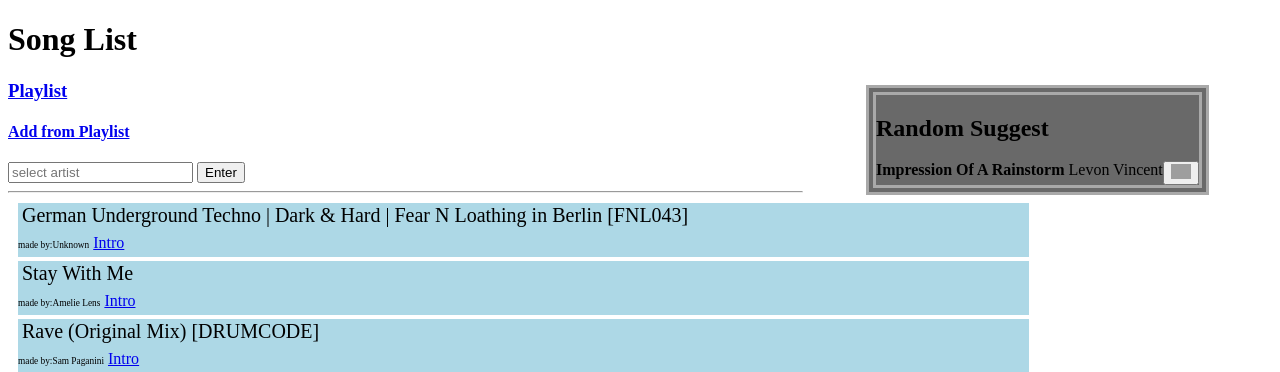
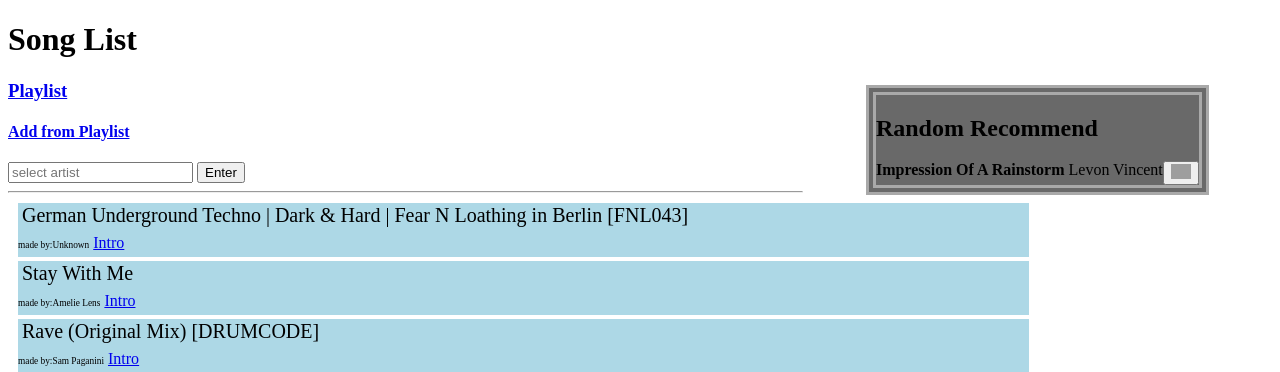
Before and after one commit to cojemma/techno_web, a Django app: page / in a window 1280 px wide. Shown: the top 372 px of the page. Run offline with Django 3.2, Linux system fonts and the light colour scheme; data comes from the database, SQL or seed files in the repository; grey boxes are pictures that could not be loaded.

Commit message:
Techno web:tiny change

```diff
--- a/song/templates/home.html
+++ b/song/templates/home.html
@@ -45,7 +45,7 @@
 </head>
 <body>
     <div class="suggest_song">
-    <h2>Random Suggest</h2>
+    <h2>Random Recommend</h2>
     <button style="float: right;" id="suggest"><img src="https://cdn.icon-icons.com/icons2/1898/PNG/512/reload_121122.png" style="width: 20px;"></button>
     <strong>{{suggest_song.name}}</strong>
     <span>{{suggest_song.artist}}</span>
```
